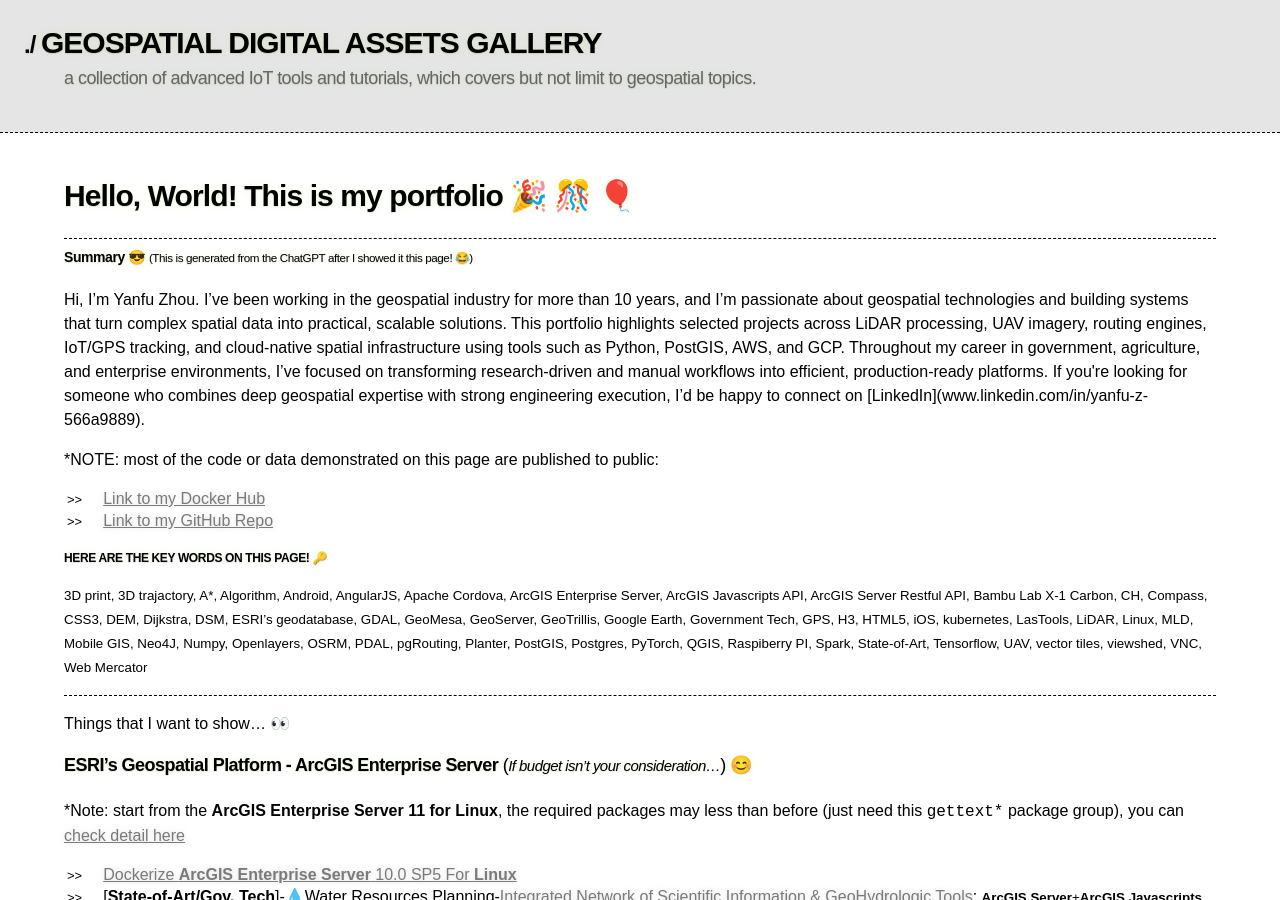
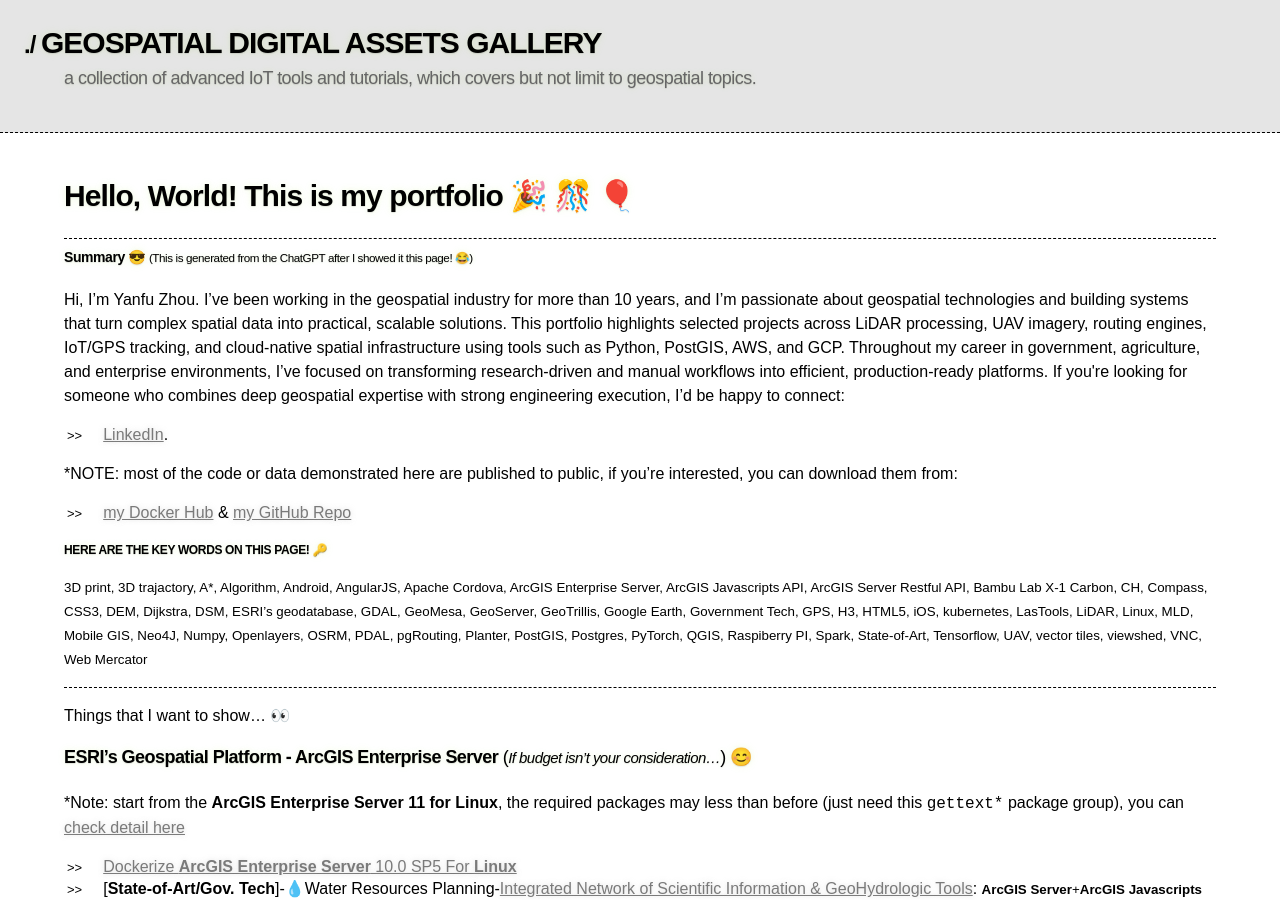
Before and after one commit to yanfuzhou/yanfuzhou.github.io, a Jekyll site: the page built from index.md, in a window 1280 px wide and 900 px high. Built offline with Jekyll 4.4.1, drawn with Linux system fonts in a browser that asks for light colours; our own code applies the rules of GitHub Pages for plain Markdown files.

Commit message:
adjust content

```diff
--- a/index.md
+++ b/index.md
@@ -11,12 +11,13 @@
 
 <middle>This portfolio highlights selected projects across LiDAR processing, UAV imagery, routing engines, IoT/GPS tracking, and cloud-native spatial infrastructure using tools such as Python, PostGIS, AWS, and GCP. Throughout my career in government, agriculture, and enterprise environments, I’ve focused on transforming research-driven and manual workflows into efficient, production-ready platforms.</middle>
 
-<middle>If you're looking for someone who combines deep geospatial expertise with strong engineering execution, I’d be happy to connect on [LinkedIn](www.linkedin.com/in/yanfu-z-566a9889).</middle>
+<middle>If you're looking for someone who combines deep geospatial expertise with strong engineering execution, I’d be happy to connect:</middle>
 
-*NOTE: most of the code or data demonstrated on this page are published to public:
+- [LinkedIn](www.linkedin.com/in/yanfu-z-566a9889).
 
-- [Link to my Docker Hub](https://hub.docker.com/u/yzhou16)
-- [Link to my GitHub Repo](https://github.com/yanfuzhou?tab=repositories)
+*NOTE: most of the code or data demonstrated here are published to public, if you're interested, you can download them from:
+
+- [my Docker Hub](https://hub.docker.com/u/yzhou16) & [my GitHub Repo](https://github.com/yanfuzhou?tab=repositories)
 
 ##### [](#header-5) **Here are the key words on this page!** 🔑
 <small>3D print, 3D trajactory, A*, Algorithm, Android, AngularJS, Apache Cordova, ArcGIS Enterprise Server, ArcGIS Javascripts API, ArcGIS Server Restful API, Bambu Lab X-1 Carbon, CH, Compass, CSS3, DEM, Dijkstra, DSM, ESRI's geodatabase, GDAL, GeoMesa, GeoServer, GeoTrillis, Google Earth, Government Tech, GPS, H3, HTML5, iOS, kubernetes, LasTools, LiDAR, Linux, MLD, Mobile GIS, Neo4J, Numpy, Openlayers, OSRM, PDAL, pgRouting, Planter, PostGIS, Postgres, PyTorch, QGIS, Raspiberry PI, Spark, State-of-Art, Tensorflow, UAV, vector tiles, viewshed, VNC, Web Mercator</small>
```
